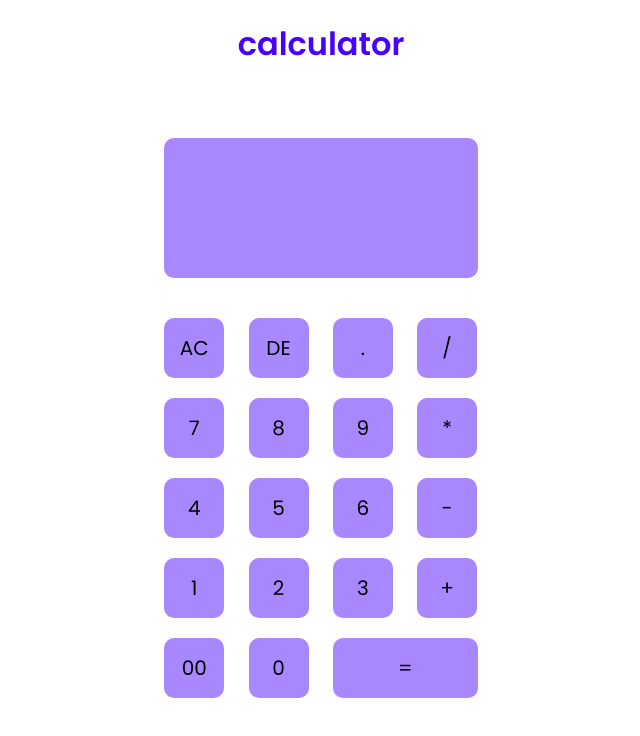
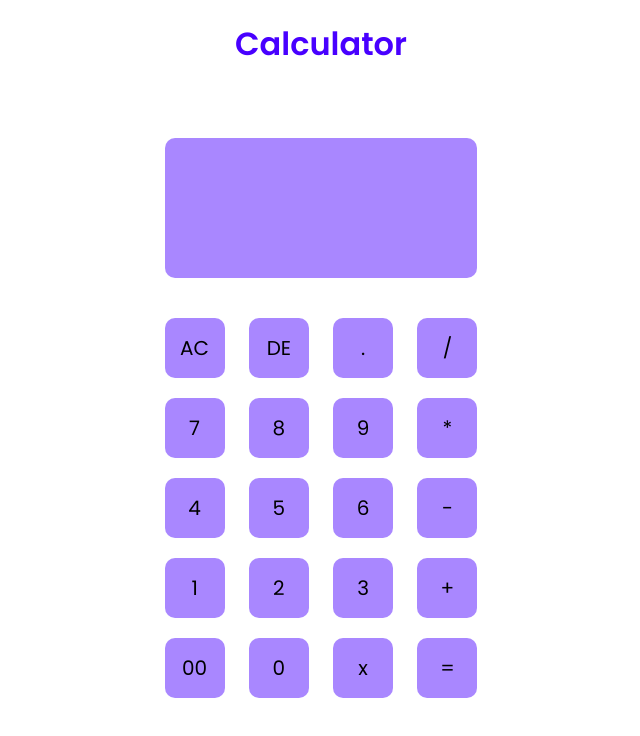
Before and after one commit to Faturz/Calculator, a plain HTML site: page index.html in a window 1280 px wide. Shown: the whole page, without its empty margins (319-959 px from the left). Drawn offline with Linux system fonts and the light colour scheme.

Commit message:
add * function

```diff
--- a/index.html
+++ b/index.html
@@ -7,44 +7,73 @@
     <title>Calculator</title>
 </head>
 <body>
-    <h1 class="title">calculator</h1>
+    <h1 class="title">Calculator</h1>
     <div class="container">
         <div class="calculator">
             <form>
                 <div class="display">
-                    <input type="text" name="display">
+                    <input type="text" name="display" id="display">
                 </div>
                 <div>
-                    <input type="button" value="AC" onclick="display.value += '' ">
-                    <input type="button" value="DE" onclick="display.value = display.value.toString().slice(0,-1)">
-                    <input type="button" value="." onclick="display.value += '.' ">
-                    <input type="button" value="/" onclick="display.value += '/' ">
+                    <input type="button" value="AC" onclick="clearDisplay()">
+                    <input type="button" value="DE" onclick="deleteLastCharacter()">
+                    <input type="button" value="." onclick="appendToDisplay('.')">
+                    <input type="button" value="/" onclick="appendToDisplay('/')">
                 </div>
                 <div>
-                    <input type="button" value="7" onclick="display.value += '7' ">
-                    <input type="button" value="8" onclick="display.value += '8' ">
-                    <input type="button" value="9" onclick="display.value += '9' ">
-                    <input type="button" value="*" onclick="display.value += '*' ">
+                    <input type="button" value="7" onclick="appendToDisplay('7')">
+                    <input type="button" value="8" onclick="appendToDisplay('8')">
+                    <input type="button" value="9" onclick="appendToDisplay('9')">
+                    <input type="button" value="*" onclick="appendToDisplay('*')">
                 </div>
                 <div>
-                    <input type="button" value="4" onclick="display.value += '4' ">
-                    <input type="button" value="5" onclick="display.value += '5' ">
-                    <input type="button" value="6" onclick="display.value += '6' ">
-                    <input type="button" value="-" onclick="display.value += '-' ">
+                    <input type="button" value="4" onclick="appendToDisplay('4')">
+                    <input type="button" value="5" onclick="appendToDisplay('5')">
+                    <input type="button" value="6" onclick="appendToDisplay('6')">
+                    <input type="button" value="-" onclick="appendToDisplay('-')">
                 </div>
                 <div>
-                    <input type="button" value="1" onclick="display.value += '1' ">
-                    <input type="button" value="2" onclick="display.value += '2' ">
-                    <input type="button" value="3" onclick="display.value += '3' ">
-                    <input type="button" value="+" onclick="display.value += '+' ">
+                    <input type="button" value="1" onclick="appendToDisplay('1')">
+                    <input type="button" value="2" onclick="appendToDisplay('2')">
+                    <input type="button" value="3" onclick="appendToDisplay('3')">
+                    <input type="button" value="+" onclick="appendToDisplay('+')">
                 </div>
                 <div>
-                    <input type="button" value="00" onclick="display.value += '00' ">
-                    <input type="button" value="0" onclick="display.value += '0' ">
-                    <input type="button" value="=" style="width: 145px;" onclick="display.value = eval(display.value) ">
+                    <input type="button" value="00" onclick="appendToDisplay('00')">
+                    <input type="button" value="0" onclick="appendToDisplay('0')">
+                    <input type="button" value="x" onclick="performMultiplication()">
+                    <input type="button" value="=" onclick="calculate()">
                 </div>
             </form>
         </div>
     </div>
+
+    <script>
+        var display = document.getElementById('display');
+
+        function clearDisplay() {
+            display.value = '';
+        }
+
+        function deleteLastCharacter() {
+            display.value = display.value.slice(0, -1);
+        }
+
+        function appendToDisplay(value) {
+            display.value += value;
+        }
+
+        function performMultiplication() {
+            appendToDisplay('*');
+        }
+
+        function calculate() {
+            try {
+                display.value = eval(display.value);
+            } catch (error) {
+                display.value = 'Error';
+            }
+        }
+    </script>
 </body>
 </html>
```
